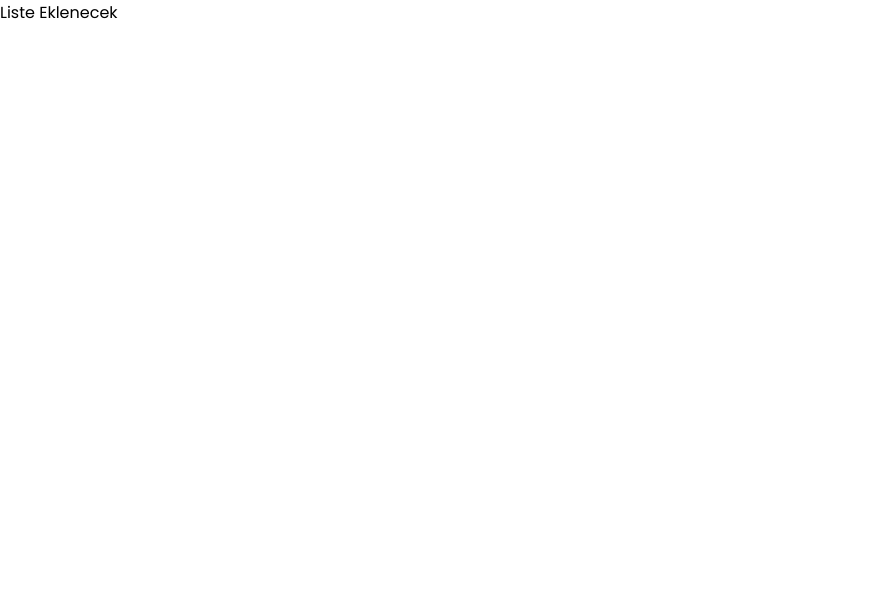
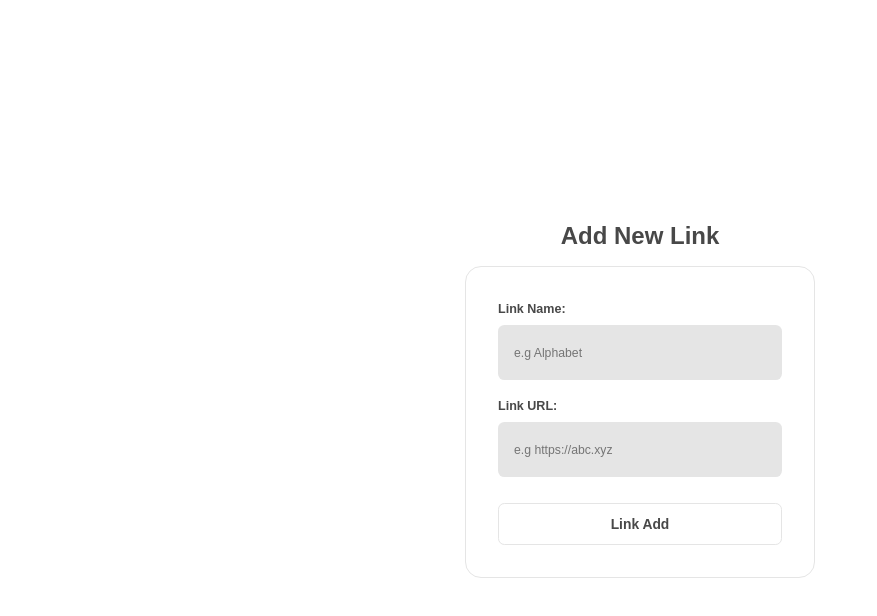
Before and after one commit to tolgagnydnn/linkvoteapp, a React (Create React App) app: page /addlist in a window 1280 px wide. Shown: the top 616 px of the page, without its empty margins (0-877 px from the left). Built offline with nearby package versions, Linux system fonts and the light colour scheme.

Commit message:
Liste form sayfası hazırlandı.

```diff
--- a/src/pages/AddList.js
+++ b/src/pages/AddList.js
@@ -1,10 +1,50 @@
-import React from 'react'
+import React, {useState} from 'react'
+import {
+    ListFormBox,
+    ListFormHead,
+    ListForm,
+    ListFormGroup,
+    ListFormInput,
+    ListFormLabel,
+    ListButtonBox,
+    ListFormButton
+    } from '../styled/AddListStyled'
+
 
 function AddList() {
+
+    const [listTitle, setlistTitle] = useState("");
+    const [listLink, setlistLink] = useState("");
+
+    function addingfunc(e) {
+        e.preventDefault();
+        if (!listTitle || !listLink) {
+          alert("Kindly fill both Inputs");
+        } else {
+            setlistTitle("");
+            setlistLink("");
+        }
+      }
+
+      console.log(listTitle, listLink)
+
     return (
-        <div>
-            Liste Eklenecek
-        </div>
+        <ListFormBox>
+            <ListFormHead>Add New Link</ListFormHead>
+            <ListForm onSubmit={addingfunc}>
+                <ListFormGroup>
+                    <ListFormLabel> Link Name: </ListFormLabel>
+                    <ListFormInput value={listTitle} type="text" onChange={(e) => setlistTitle(e.target.value)} placeholder="e.g Alphabet"/>
+                </ListFormGroup>
+                <ListFormGroup>
+                    <ListFormLabel> Link URL: </ListFormLabel>
+                    <ListFormInput value={listLink} type="text" onChange={(e) => setlistLink(e.target.value)} placeholder="e.g https://abc.xyz"/>
+                </ListFormGroup>
+                <ListButtonBox>
+                    <ListFormButton>Link Add</ListFormButton>
+                </ListButtonBox>
+            </ListForm>
+        </ListFormBox>
     )
 }
 
--- a/src/styled/AddListStyled.js
+++ b/src/styled/AddListStyled.js
@@ -0,0 +1,76 @@
+import styled from "styled-components";
+
+
+
+export const ListFormBox = styled.div`
+    position: absolute;
+    left: 50%;
+    top: 50%;
+    transform: translate(-50%, -50%);
+    width: 350px;
+`
+
+export const ListFormHead = styled.h1`
+    font-size: 1.5rem;
+    font-weight: 600;
+    color: rgb(72, 72, 72);
+    text-align: center;
+    margin-bottom: 1rem;
+`
+
+export const ListForm = styled.form`
+    padding:2rem;
+    border:solid 1px #e5e5e5;
+    border-radius: 1rem;
+`
+
+export const ListFormGroup = styled.div`
+    margin-bottom: 1rem;
+`
+
+export const ListFormLabel = styled.label`
+    font-weight: 600;
+    font-size:0.785rem;
+    color: rgb(72, 72, 72);
+`
+
+
+export const ListFormInput = styled.input`
+    background:#e5e5e5;
+    border:0;
+    height: 55px;
+    font-size: 0.765rem;
+    display: block;
+    width: 100%;
+    color: rgb(72, 72, 72);
+    border-left-width: solid 3px rgb(255, 96, 0);
+    padding-left: 1rem;
+    margin-top:0.5rem;
+    border-radius:0.4rem;
+    &:focus {
+        border-color: rgb(255, 96, 0);
+    }
+`
+export const ListButtonBox = styled.div`
+    text-align:center;
+`
+export const ListFormButton = styled.button`
+    background: none;
+    font-size:0.865rem;
+    outline: none;
+    border:solid 1px #e5e5e5;
+    color: rgb(72, 72, 72);
+    padding:12px 30px;
+    border-radius:0.4rem;
+    width: 100%;
+    margin-top: 10px;
+    cursor:pointer;
+    transition: all .5s ease;
+    font-weight: 600;
+    width: 100%;
+    &:hover {
+        background: rgb(255, 96, 0);
+        color:#ffffff;
+        border-color:transparent;
+    }
+`
```
